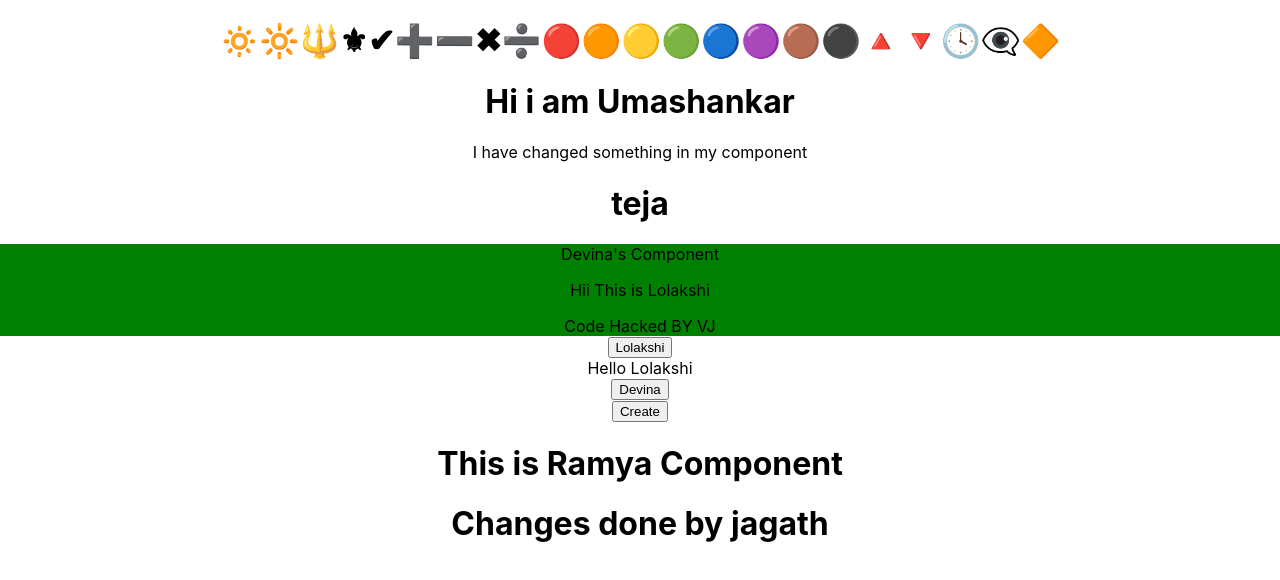
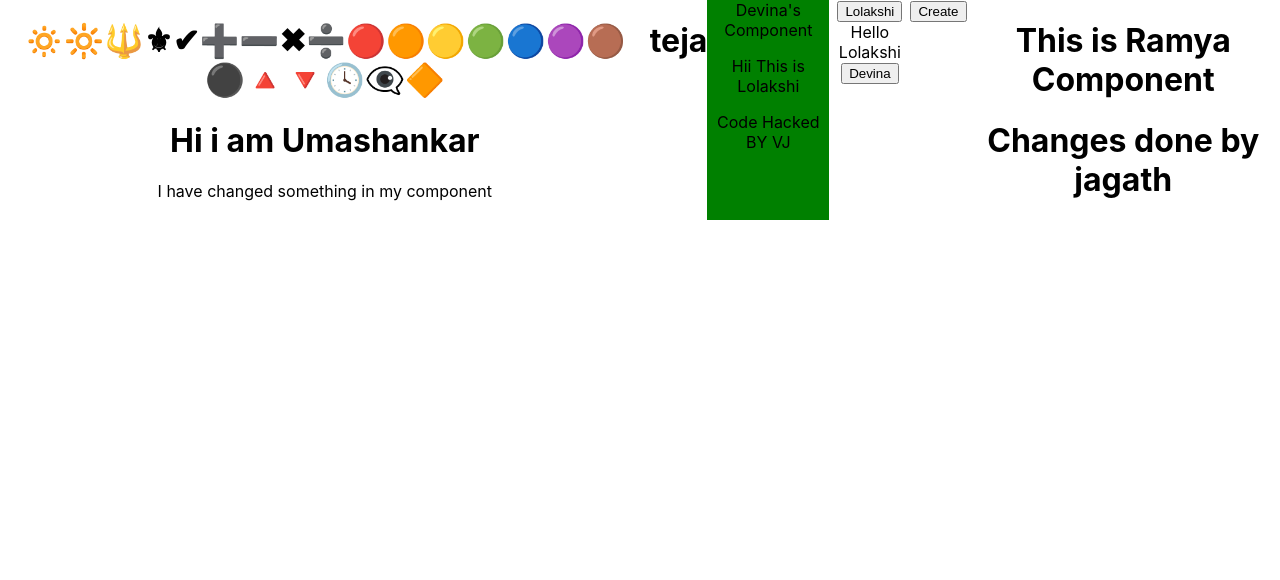
Before and after one commit to MeghaGowda1223456/Git-practice, a React (Create React App) app: page / in a window 1280 px wide. Shown: the top 580 px of the page. Built offline with nearby package versions, Linux system fonts and the light colour scheme.

Commit message:
dont edit

```diff
--- a/src/App.js
+++ b/src/App.js
@@ -12,7 +12,7 @@ import Devina from "./components/Devina";
 function App() {
   const [state, setState] = useState(true);
   return (
-    <div className="App">
+    <div className="App" style={{display:"flex"}}>
       <Umashankar/>
       <ComponentB/>
       <Devina/>
```
